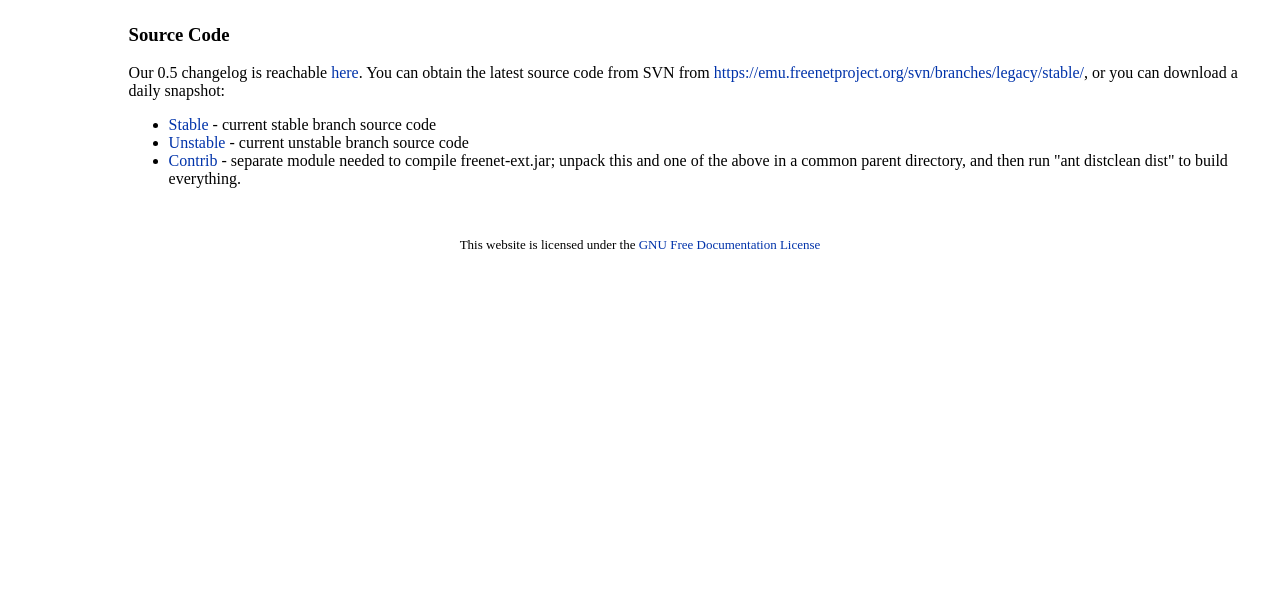
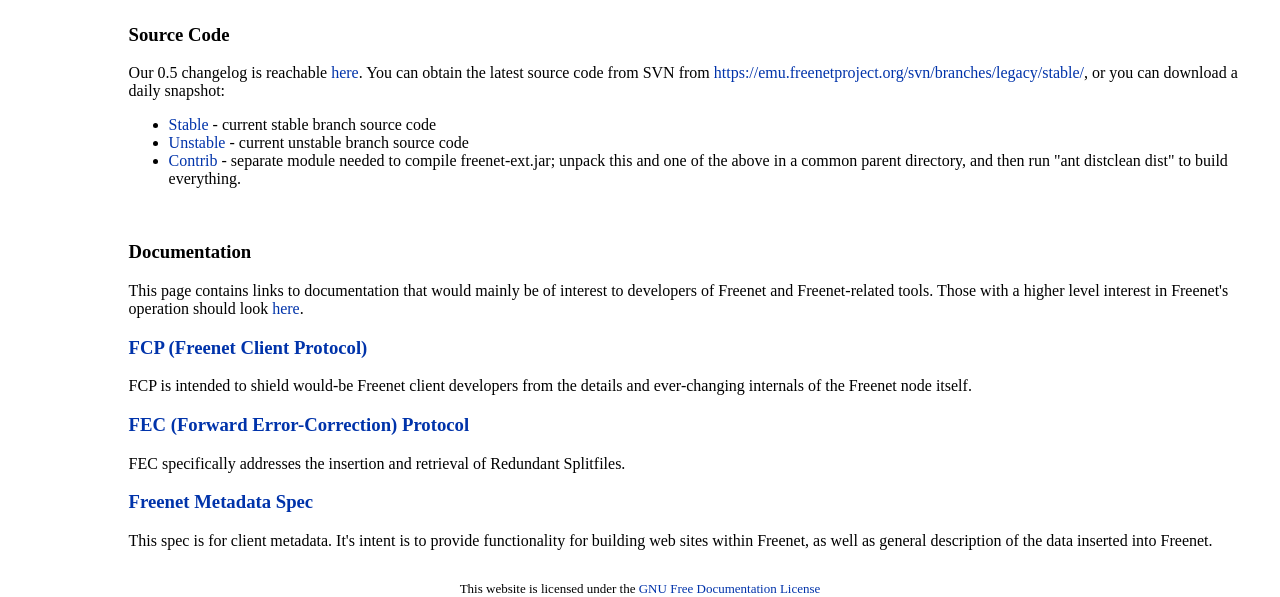
Before and after one commit to hyphanet/website-old, a PHP site: page /SSK/index.php?page=download-old in a window 1280 px wide. Shown: the part 1104-1701 px from the top of the page. Before the commit the page ends 1353 px from the top, so only its background shows below. Run offline with PHP 8.4, Linux system fonts and the light colour scheme; data that the repository does not hold is empty; a stand-in replaces the project's code that opens the database connection.

Commit message:
website: update the documentation links
git-svn-id: file:///home/toad/git-migration/temprepository/trunk/website@10109 67a373e5-eb02-0410-a15c-ee090a768436

```diff
--- a/menu.php
+++ b/menu.php
@@ -21,7 +21,7 @@ $menus = array(	'beginner' => array(
 				'Sponsors'=>'sponsors',
 				'Content' => 'content',
 				'FAQ' => 'faq',
-				'Documentation' => 'docs',
+				'Documentation' => 'http://wiki.freenetproject.org/FreenetSpecifications',
 				'Wiki'	=> 'http://wiki.freenetproject.org/',
 				'Bug Report' => 'https://bugs.freenetproject.org/',
 				'Philosophy' => 'philosophy',
@@ -32,7 +32,7 @@ $menus = array(	'beginner' => array(
 		'developer' => array(
 				'Download'=>'download',
 				'Whats New?' => 'http://cia.navi.cx/stats/Project/freenet/',
-				'Documentation' => 'docs',
+				'Documentation' => 'http://wiki.freenetproject.org/FreenetSpecifications',
 				'Donate'=>'donate',
 				'Sponsors'=>'sponsors',
 				'Content' => 'content',
--- a/pages/download-old.php
+++ b/pages/download-old.php
@@ -88,3 +88,24 @@ href="http://downloads.freenetproject.org/freenet-unstable-latest.src.tbz">Unsta
 <li><a href="http://downloads.freenetproject.org/freenet-contrib-latest.src.tar.bz2">Contrib</a> - separate module needed to compile freenet-ext.jar; unpack this and one of the above in a common parent directory, and then run "ant distclean dist" to build everything.</li>
 </ul><BR>
 <!--end of empty space--></body>
+<h3>Documentation</h3>
+
+<p>This page contains links to documentation that would mainly be of
+interest to developers of Freenet and Freenet-related tools.  Those
+with a higher level interest in Freenet's operation should look
+<a href="/papers.html">here</a>.</p>
+
+<p>
+<h3><a href="/index.php?page=fcp">FCP (Freenet Client
+  Protocol)</a></h3>
+<p>FCP is intended to shield would-be Freenet client developers from the details and ever-changing internals of the Freenet node itself.</p>
+
+<p>
+<h3><a href="/index.php?page=fec">FEC (Forward Error-Correction) Protocol</a></h3>
+<p>FEC specifically addresses the insertion and retrieval of Redundant Splitfiles.</p>
+
+<p>
+<h3><a href="/index.php?page=metadata">Freenet Metadata Spec</a></h3>
+<p>This spec is for client metadata. It's intent is to provide
+functionality for building web sites within Freenet, as well as
+general description of the data inserted into Freenet.</p>
--- a/pages/papers.php
+++ b/pages/papers.php
@@ -43,5 +43,5 @@ Original white paper by Ian Clarke, Division of Informatics, University of Edinb
 <p>
 <hr>
 <p>
-See also all the other <a href="http://freenetproject.org/index.php?page=docs">Developer documentation</a>.<p>
+See also all the other <a href="http://wiki.freenetproject.org/FreenetSpecifications">Developer documentation</a>.<p>
 And an unofficial, more elaborate <a href="http://www.freenethelp.org">Freenet Help Site</a> was created, to go deeper into the questions newbies may have about the usage and  inner-workings of Freenet.
```
Also changed, not shown: pages/docs.php (deleted, +0 -21 lines).
